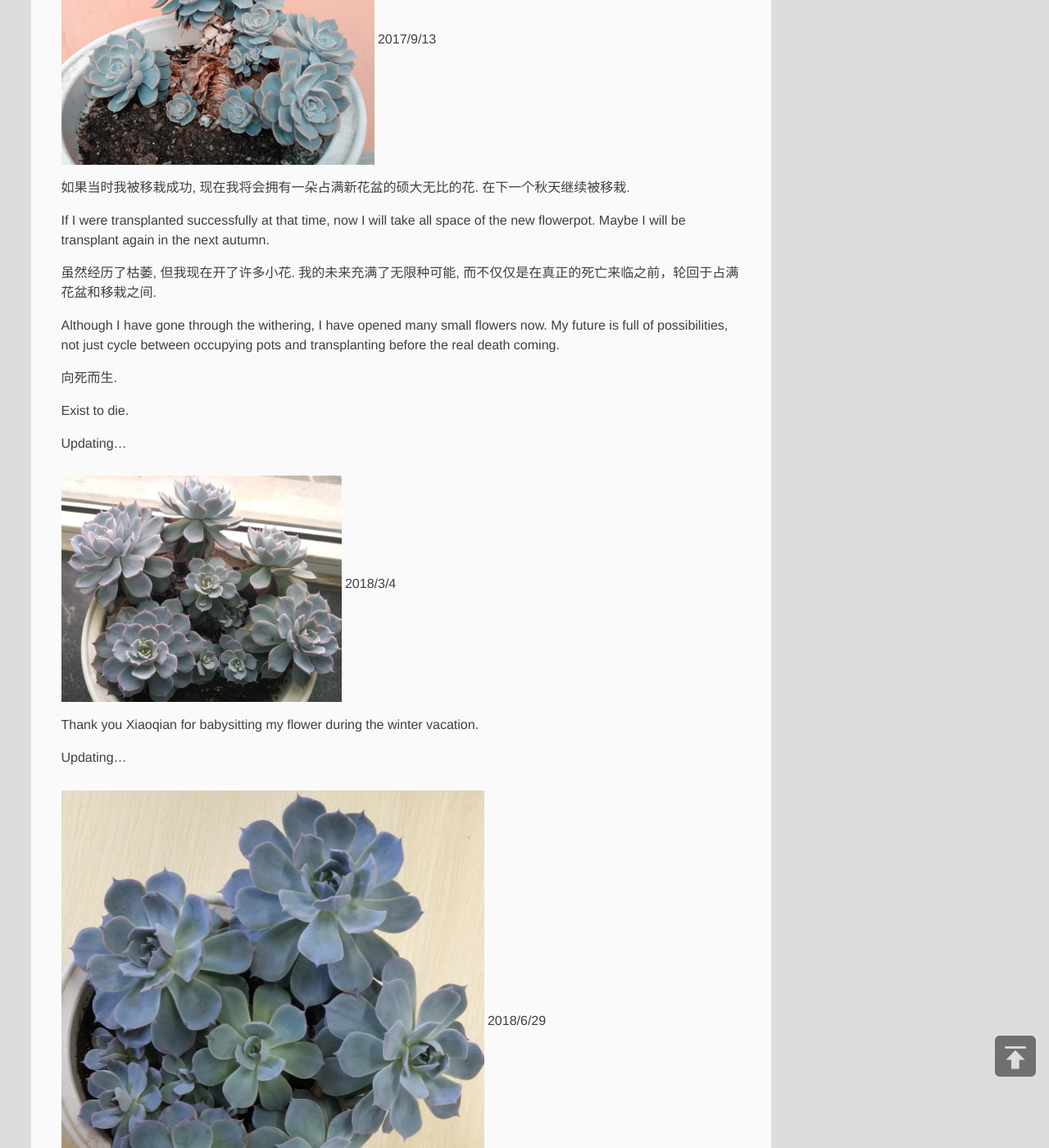
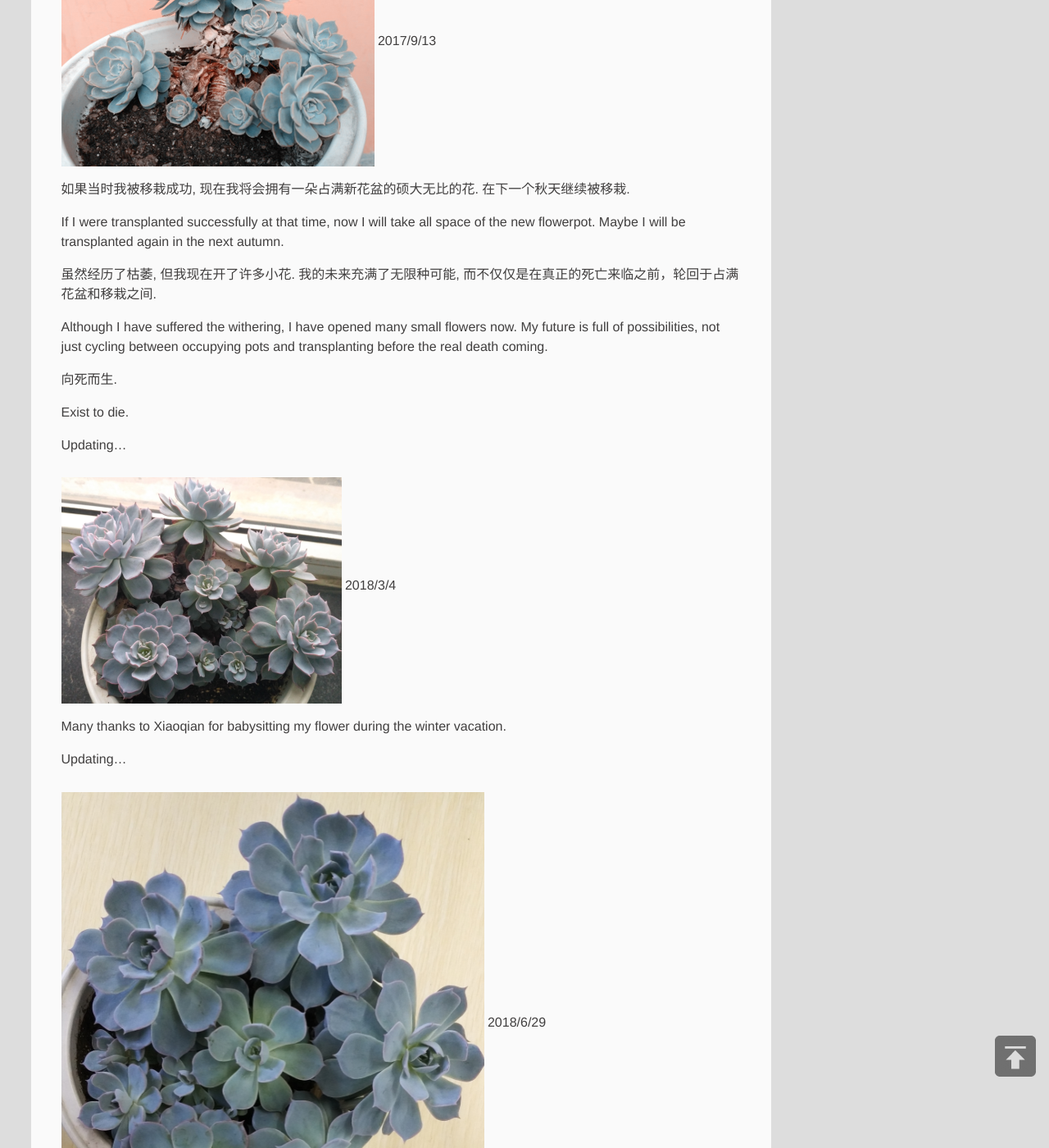
Before and after one commit to PAULYZHENG/paulyzheng.github.io, a Jekyll site: the page built from _posts/2017-09-13-My Flower and I.md, in a window 1280 px wide and 1400 px high, scrolled down 2512 px. Shown: the whole window at 82% size. Built offline with Jekyll 4.4.1, drawn with Linux system fonts in a browser that asks for light colours; comment, search, counter and statistics services are not loaded; some of the changed text lies outside the part shown.

Commit message:
Update 2017-09-13-My Flower and I.md

```diff
--- a/_posts/2017-09-13-My Flower and I.md
+++ b/_posts/2017-09-13-My Flower and I.md
@@ -12,6 +12,8 @@ tags:
 
 When she was reborn, our destiny was closely tied together.
 
+-----------------------------------------------------------
+
 我是一朵不起眼的墨西哥蓝鸟, 一种公认的易养殖的多肉植物.
 
 I am an unattractive Mexico blue bird, a kind of succulent which is easy to plant.
@@ -60,11 +62,11 @@ Now.
 
 如果当时我被移栽成功, 现在我将会拥有一朵占满新花盆的硕大无比的花. 在下一个秋天继续被移栽.
 
-If I were transplanted successfully at that time, now I will take all space of the new flowerpot. Maybe I will be transplant again in the next autumn.
+If I were transplanted successfully at that time, now I will take all space of the new flowerpot. Maybe I will be transplanted again in the next autumn.
 
 虽然经历了枯萎, 但我现在开了许多小花. 我的未来充满了无限种可能, 而不仅仅是在真正的死亡来临之前，轮回于占满花盆和移栽之间.
 
-Although I have gone through the withering, I have opened many small flowers now. My future is full of possibilities, not just cycle between occupying pots and transplanting before the real death coming.
+Although I have suffered the withering, I have opened many small flowers now. My future is full of possibilities, not just cycling between occupying pots and transplanting before the real death coming.
 
 向死而生.
 
@@ -74,7 +76,7 @@ Updating...
 
 ![]( https://paulyzheng.github.io/img/My Flower and I_6.png) 2018/3/4
 
-Thank you Xiaoqian for babysitting my flower during the winter vacation.
+Many thanks to Xiaoqian for babysitting my flower during the winter vacation.
 
 Updating...
 
```
Also changed, not shown: other parts of _posts/2017-09-13-My Flower and I.md (+3 -3 lines).
